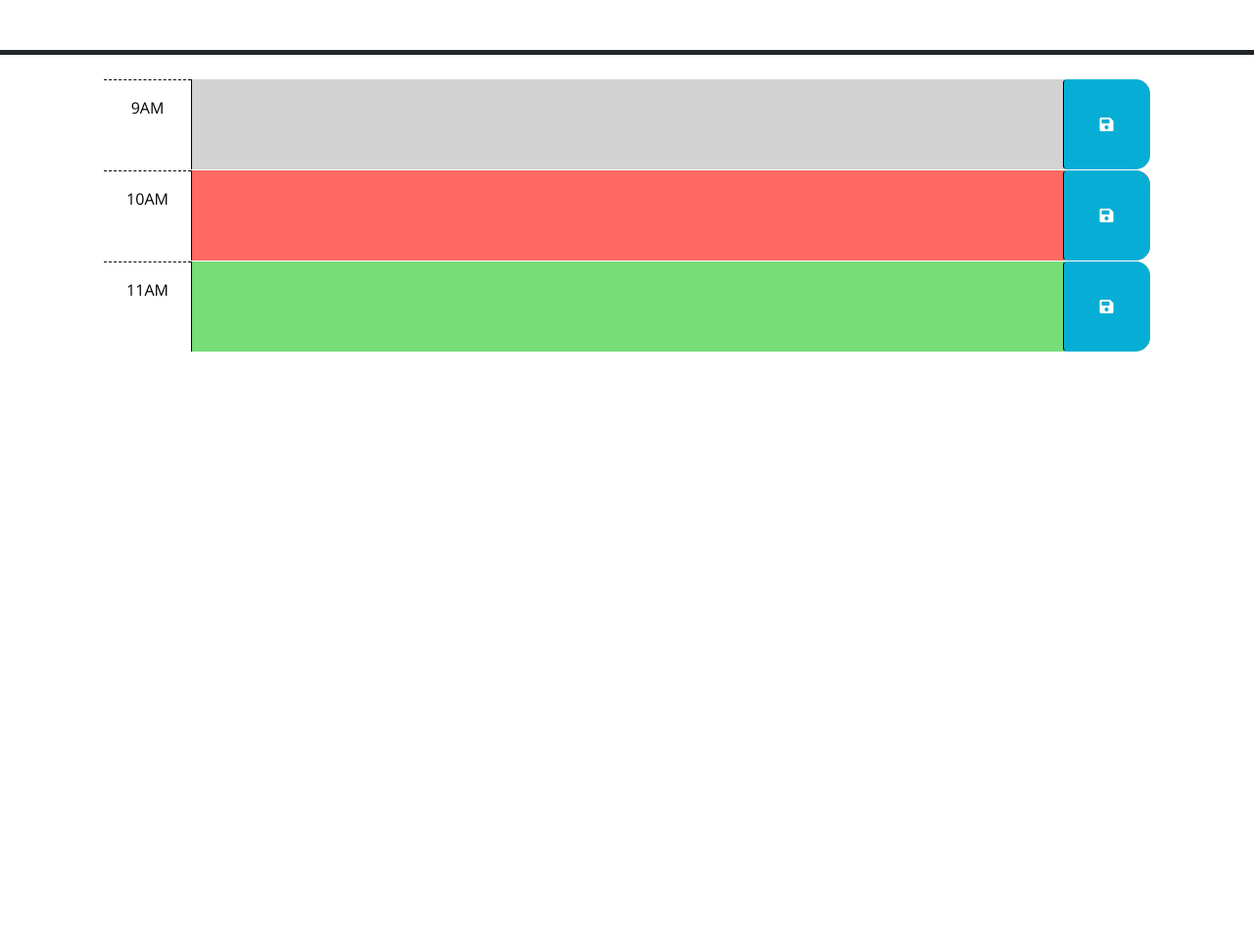
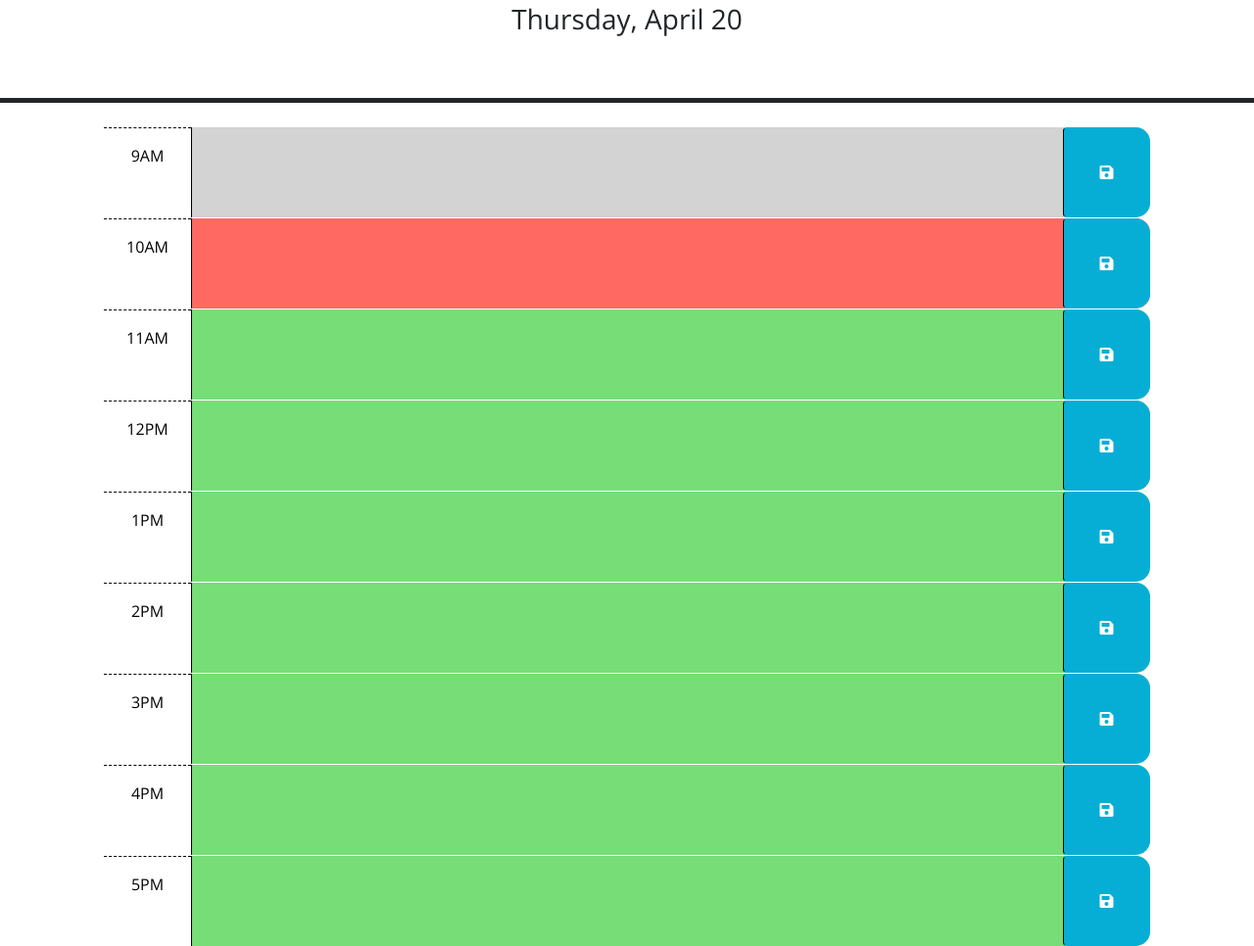
Before and after one commit to zamorejake/05-dayJS-calandar, a plain HTML site: page index.html in a window 1280 px wide. Shown: the part 176-1142 px from the top of the page at 98% size. Before the commit the page ends 800 px from the top, so only its background shows below. Drawn offline with nearby package versions, Linux system fonts and the light colour scheme.

Commit message:
added all hours and current date

```diff
--- a/index.html
+++ b/index.html
@@ -66,6 +66,50 @@
         </button>
       </div>
 
+      <!-- Copy and pasted time blocks to fill till 5pm-->
+      <div id="hour-12" class="row time-block future">
+        <div class="col-2 col-md-1 hour text-center py-3">12PM</div>
+        <textarea class="col-8 col-md-10 description" rows="3"> </textarea>
+        <button class="btn saveBtn col-2 col-md-1" aria-label="save">
+          <i class="fas fa-save" aria-hidden="true"></i>
+        </button>
+      </div>
+      <div id="hour-13" class="row time-block future">
+        <div class="col-2 col-md-1 hour text-center py-3">1PM</div>
+        <textarea class="col-8 col-md-10 description" rows="3"> </textarea>
+        <button class="btn saveBtn col-2 col-md-1" aria-label="save">
+          <i class="fas fa-save" aria-hidden="true"></i>
+        </button>
+      </div>
+      <div id="hour-14" class="row time-block future">
+        <div class="col-2 col-md-1 hour text-center py-3">2PM</div>
+        <textarea class="col-8 col-md-10 description" rows="3"> </textarea>
+        <button class="btn saveBtn col-2 col-md-1" aria-label="save">
+          <i class="fas fa-save" aria-hidden="true"></i>
+        </button>
+      </div>
+      <div id="hour-15" class="row time-block future">
+        <div class="col-2 col-md-1 hour text-center py-3">3PM</div>
+        <textarea class="col-8 col-md-10 description" rows="3"> </textarea>
+        <button class="btn saveBtn col-2 col-md-1" aria-label="save">
+          <i class="fas fa-save" aria-hidden="true"></i>
+        </button>
+      </div>
+      <div id="hour-16" class="row time-block future">
+        <div class="col-2 col-md-1 hour text-center py-3">4PM</div>
+        <textarea class="col-8 col-md-10 description" rows="3"> </textarea>
+        <button class="btn saveBtn col-2 col-md-1" aria-label="save">
+          <i class="fas fa-save" aria-hidden="true"></i>
+        </button>
+      </div>
+      <div id="hour-17" class="row time-block future">
+        <div class="col-2 col-md-1 hour text-center py-3">5PM</div>
+        <textarea class="col-8 col-md-10 description" rows="3"> </textarea>
+        <button class="btn saveBtn col-2 col-md-1" aria-label="save">
+          <i class="fas fa-save" aria-hidden="true"></i>
+        </button>
+      </div>
+
     <script src="https://code.jquery.com/jquery-3.4.1.min.js"></script>
     <script
       src="https://cdn.jsdelivr.net/npm/dayjs@1.11.3/dayjs.min.js"
--- a/script.js
+++ b/script.js
@@ -1,6 +1,7 @@
 // Wrap all code that interacts with the DOM in a call to jQuery to ensure that
 // the code isn't run until the browser has finished rendering all the elements
 // in the html.
+
 $(function () {
   // TODO: Add a listener for click events on the save button. This code should
   // use the id in the containing time-block as a key to save the user input in
@@ -20,4 +21,7 @@ $(function () {
   // attribute of each time-block be used to do this?
   //
   // TODO: Add code to display the current date in the header of the page.
+  let currentDay = document.getElementById('currentDay');
+  let currentTime = dayjs();
+  $("<h3>").text(currentTime.format('dddd, MMMM D')).appendTo(currentDay);
 });
```
